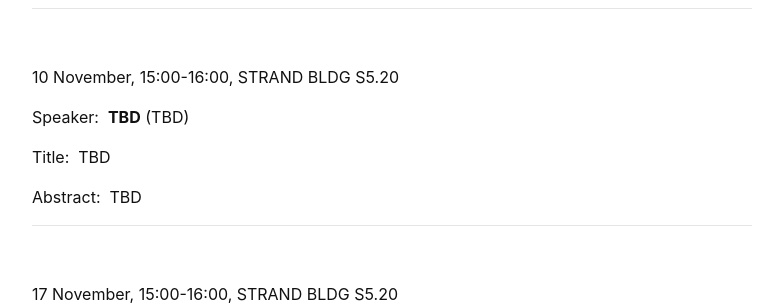
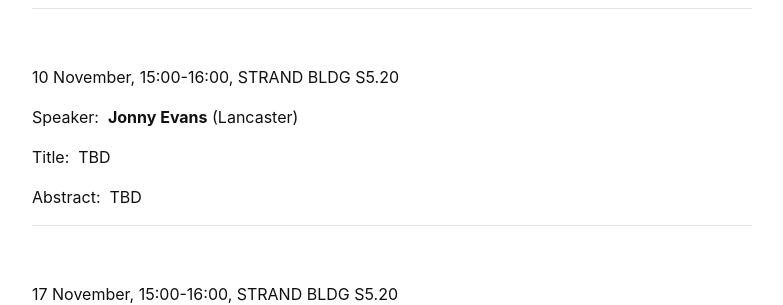
Before and after one commit to kcl-geometry-seminar/kcl-geometry-seminar.github.io, a Jekyll site: the page built from pages/index.md, in a window 1280 px wide and 900 px high, scrolled down 1083 px. Shown: the part 153-458 px from the top of the window, without its empty margins (248-1031 px from the left). Built offline with Jekyll 4.4.1, drawn with Linux system fonts in a browser that asks for light colours; a script that is not in the unit is left out.

Commit message:
Update speaker details for the event

```diff
--- a/pages/index.md
+++ b/pages/index.md
@@ -80,7 +80,7 @@ Abstract:&nbsp; TBD
 
 10 November,  15:00-16:00, STRAND BLDG S5.20
 
-Speaker:&nbsp; **TBD** (TBD)
+Speaker:&nbsp; **Jonny Evans** (Lancaster)
 
 Title:&nbsp; TBD
 
```
